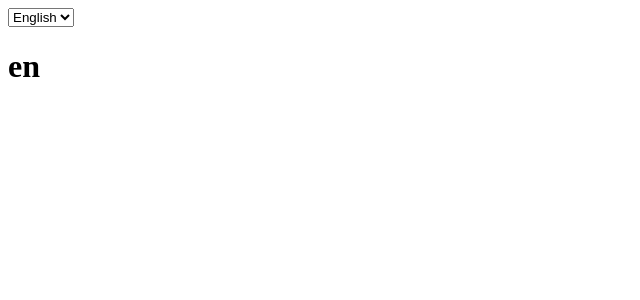
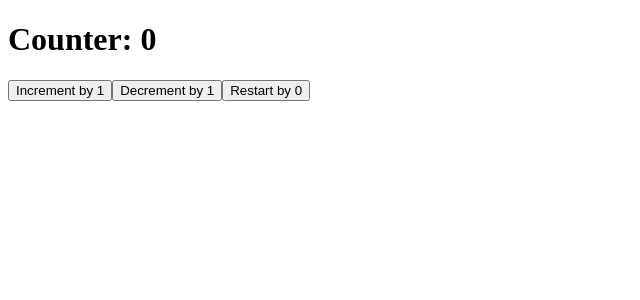
Before and after one commit to ANDgeloREA/react-exercises, a React (Create React App) app in the folder react-exercises/: page / in a window 1280 px wide. Shown: the top 300 px of the page, without its empty margins (0-640 px from the left). Built offline with nearby package versions, Linux system fonts and the light colour scheme.

Commit message:
complete exercise 44

```diff
--- a/react-exercises/src/App.js
+++ b/react-exercises/src/App.js
@@ -1,23 +1,9 @@
-import { useState, } from "react";
-import { LanguageContext } from "./LanguageContext";
-import DisplayLanguage from "./components/DisplayLanguage";
+import ClickCounter from "./components/ClickCounter";
 
 const App = () => {
-  const [language, setLanguage] = useState('en')
-
-  function handleChangeLanguage(event) {
-    setLanguage(event.target.value)
-  }
-
   return (
     <>
-      <LanguageContext.Provider value={language}>
-        <select onChange={handleChangeLanguage} value={language}>
-          <option value='en'>English</option>
-          <option value='it'>Italiano</option>
-        </select>
-        <DisplayLanguage />
-      </LanguageContext.Provider>
+      <ClickCounter />
     </>
   );
 }
--- a/react-exercises/src/LanguageContext.js
+++ /dev/null
@@ -1,3 +0,0 @@
-import { createContext } from "react";
-
-export const LanguageContext = createContext("en")
--- /dev/null
+++ b/react-exercises/src/components/ClickCounter.js
@@ -0,0 +1,18 @@
+import { useCounter } from "../hooks/useCounter"
+
+const ClickCounter = ({initialValue = 0}) => {
+    const {count, increment, decrement, reset} = useCounter(initialValue)
+
+    return (
+        <>
+          <h1>Counter: {count}</h1>
+          <div>
+            <button onClick={increment}>Increment by 1</button>
+            <button onClick={decrement}>Decrement by 1</button>
+            <button onClick={reset}>Restart by 0</button>
+          </div>
+        </>
+    );
+}
+
+export default ClickCounter
--- a/react-exercises/src/components/DisplayLanguage.js
+++ /dev/null
@@ -1,9 +0,0 @@
-import { useContext } from "react"
-import { LanguageContext } from "../LanguageContext"
-
-const DisplayLanguage = () => {
-  const language = useContext(LanguageContext)
-  return <h1>{language}</h1>
-}
-
-export default DisplayLanguage
--- /dev/null
+++ b/react-exercises/src/hooks/useCounter.js
@@ -0,0 +1,27 @@
+import { useCallback, useState } from "react"
+
+export const useCounter = (initialValue = 0) => {
+    const [count, setCount] = useState(initialValue);
+
+    const handleIncrement = useCallback(
+        function handleCounterIncrement() {
+            setCount(count => count + 1);
+        }, [])
+
+    const handleDecrement = useCallback(
+        function handleCounterDecrement() {
+            setCount(count => count - 1);
+        }, [])
+
+    const handleReset = useCallback(
+        function handleCounterReset() {
+            setCount(initialValue);
+        }, [])
+
+    return {
+        count: count,
+        increment: handleIncrement,
+        decrement: handleDecrement,
+        reset: handleReset,
+    }
+}
```
Also changed, not shown: 2 other files (tests, documents, lock files or other folders).
